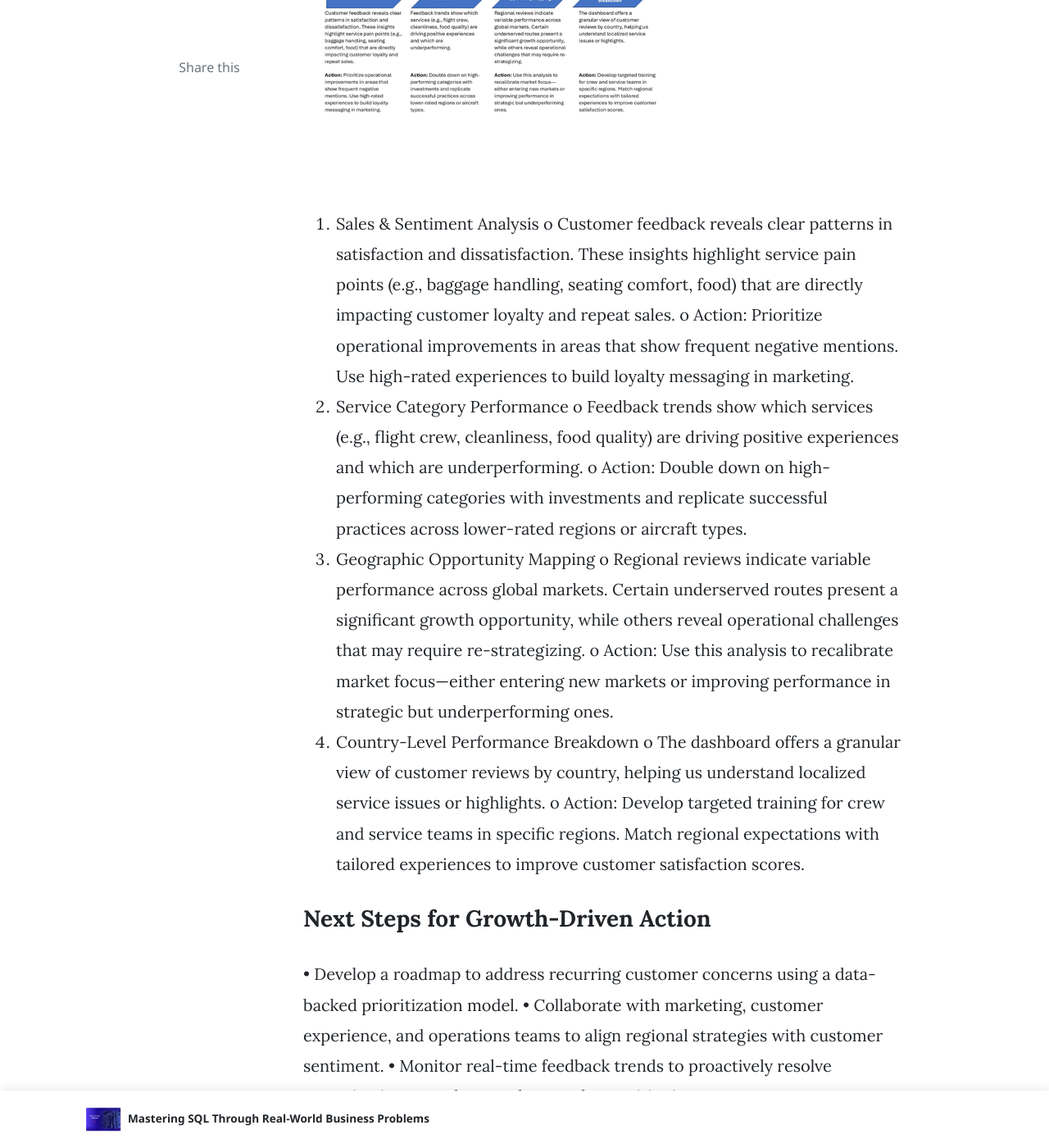
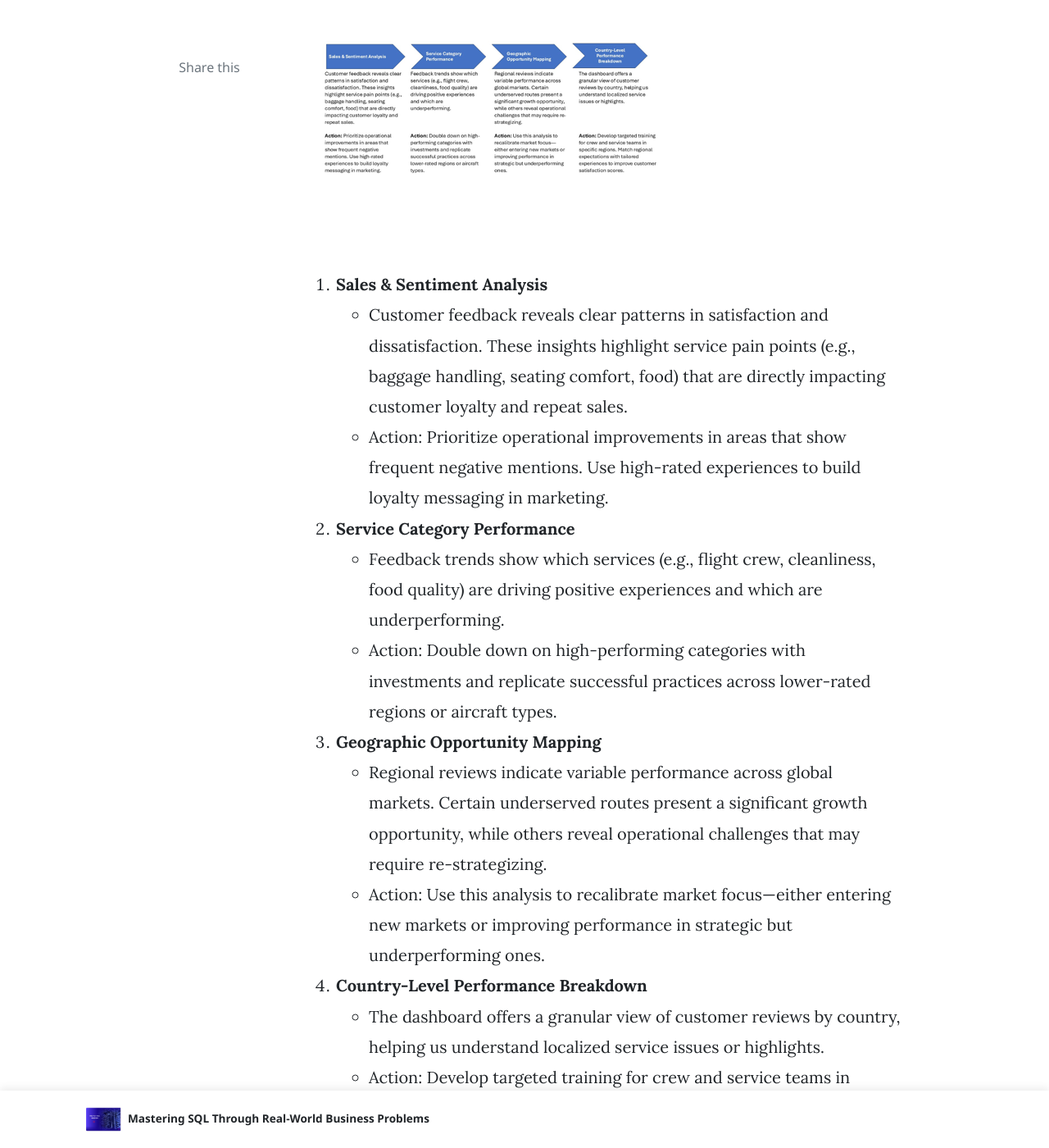
Before and after one commit to sneha-kataria/blog, a Jekyll site: the page built from _posts/product-management/2025-03-15-customer-review-dashboard-insights-report.md, in a window 1280 px wide and 1400 px high, scrolled down 1851 px. Shown: the whole window at 82% size. Built offline with Jekyll 4.4.1, drawn with Linux system fonts in a browser that asks for light colours; nearby versions of some CDN libraries; comment, search, counter and statistics services are not loaded; some of the changed lines change nothing that is shown; some of the changed text lies outside the part shown.

Commit message:
fixed identation.

```diff
--- a/_posts/product-management/2025-03-15-customer-review-dashboard-insights-report.md
+++ b/_posts/product-management/2025-03-15-customer-review-dashboard-insights-report.md
@@ -18,35 +18,35 @@ image: https://sneha-kataria.github.io/blog/assets/images/customer_review_dashbo
 The customer review dashboard was developed using Tableau to surface data-driven insights from British Airline passengers. These insights are designed to inform strategic decisions around revenue growth, customer experience, and market expansion, with a specific focus on aligning operational efforts to customer expectations.
 
 ### Strategic Objectives
-1.	Accelerate Revenue Growth
-      o	Identify new high-potential regions, aircraft types, and service categories that can be scaled or improved.
-      o	Leverage customer sentiment to guide investment in routes and services where growth potential is underutilized.
-2.	Refine Sales & Service Strategy
-      o	Use review data to uncover regional performance trends and align in-flight service offerings with localized customer preferences.
-      o	Tailor pricing and promotional strategies to regions showing high engagement but lower satisfaction, ensuring both retention and growth.
-3.	Enhance End-to-End Customer Experience
-      o	Pinpoint the most critical touchpoints impacting customer satisfaction—ranging from booking to onboard experience.
-      o	Drive service innovation and customer-centric enhancements that translate into long-term loyalty and positive brand equity.
+1.	**Accelerate Revenue Growth**
+- Identify new high-potential regions, aircraft types, and service categories that can be scaled or improved.
+- Leverage customer sentiment to guide investment in routes and services where growth potential is underutilized.
+2.	**Refine Sales & Service Strategy**
+- Use review data to uncover regional performance trends and align in-flight service offerings with localized customer preferences.
+- Tailor pricing and promotional strategies to regions showing high engagement but lower satisfaction, ensuring both retention and growth.
+3.	**Enhance End-to-End Customer Experience**
+- Pinpoint the most critical touchpoints impacting customer satisfaction—ranging from booking to onboard experience.
+- Drive service innovation and customer-centric enhancements that translate into long-term loyalty and positive brand equity.
 
 ### Dashboard Insights Overview
 
 ![dashboard_insights.png](/blog/assets/images/customer_review_dashboard/dashboard_insights.png)
 
 
-1.	Sales & Sentiment Analysis
-      o	Customer feedback reveals clear patterns in satisfaction and dissatisfaction. These insights highlight service pain points (e.g., baggage handling, seating comfort, food) that are directly impacting customer loyalty and repeat sales.
-      o	Action: Prioritize operational improvements in areas that show frequent negative mentions. Use high-rated experiences to build loyalty messaging in marketing.
-2.	Service Category Performance
-      o	Feedback trends show which services (e.g., flight crew, cleanliness, food quality) are driving positive experiences and which are underperforming.
-      o	Action: Double down on high-performing categories with investments and replicate successful practices across lower-rated regions or aircraft types.
-3.	Geographic Opportunity Mapping
-      o	Regional reviews indicate variable performance across global markets. Certain underserved routes present a significant growth opportunity, while others reveal operational challenges that may require re-strategizing.
-      o	Action: Use this analysis to recalibrate market focus—either entering new markets or improving performance in strategic but underperforming ones.
-4.	Country-Level Performance Breakdown
-      o	The dashboard offers a granular view of customer reviews by country, helping us understand localized service issues or highlights.
-      o	Action: Develop targeted training for crew and service teams in specific regions. Match regional expectations with tailored experiences to improve customer satisfaction scores.
+1.	**Sales & Sentiment Analysis**
+- Customer feedback reveals clear patterns in satisfaction and dissatisfaction. These insights highlight service pain points (e.g., baggage handling, seating comfort, food) that are directly impacting customer loyalty and repeat sales.
+- Action: Prioritize operational improvements in areas that show frequent negative mentions. Use high-rated experiences to build loyalty messaging in marketing.
+2.	**Service Category Performance**
+- Feedback trends show which services (e.g., flight crew, cleanliness, food quality) are driving positive experiences and which are underperforming.
+- Action: Double down on high-performing categories with investments and replicate successful practices across lower-rated regions or aircraft types.
+3.	**Geographic Opportunity Mapping**
+- Regional reviews indicate variable performance across global markets. Certain underserved routes present a significant growth opportunity, while others reveal operational challenges that may require re-strategizing.
+- Action: Use this analysis to recalibrate market focus—either entering new markets or improving performance in strategic but underperforming ones.
+4.	**Country-Level Performance Breakdown**
+- The dashboard offers a granular view of customer reviews by country, helping us understand localized service issues or highlights.
+- Action: Develop targeted training for crew and service teams in specific regions. Match regional expectations with tailored experiences to improve customer satisfaction scores.
 
 ### Next Steps for Growth-Driven Action
-•	Develop a roadmap to address recurring customer concerns using a data-backed prioritization model.
-•	Collaborate with marketing, customer experience, and operations teams to align regional strategies with customer sentiment.
-•	Monitor real-time feedback trends to proactively resolve emerging issues and strengthen market positioning.
+- Develop a roadmap to address recurring customer concerns using a data-backed prioritization model.
+- Collaborate with marketing, customer experience, and operations teams to align regional strategies with customer sentiment.
+- Monitor real-time feedback trends to proactively resolve emerging issues and strengthen market positioning.
```
